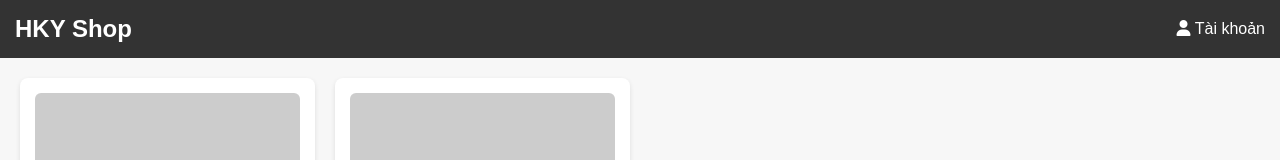
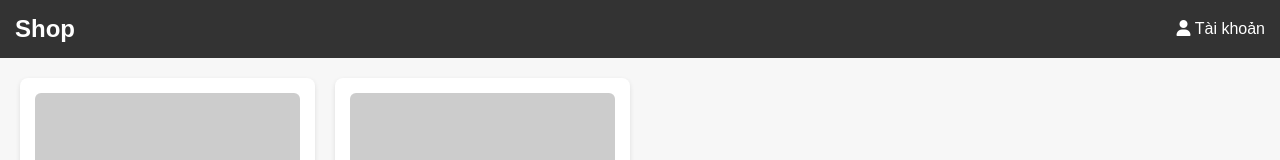
Before and after one commit to hakimyhhdieukhaccat/shop-vat-lieu, a plain HTML site: page index.html in a window 1280 px wide. Shown: the top 160 px of the page. Drawn offline with Linux system fonts and the light colour scheme; placeholder pictures from the web are drawn by us.

Commit message:
Update index.html

```diff
--- a/index.html
+++ b/index.html
@@ -83,7 +83,7 @@
 </head>
 <body>
   <header>
-    <h1>HKY Shop</h1>
+    <h1>Shop </h1>
     <div class="account-btn" onclick="alert('Tính năng tài khoản đang được phát triển.')">
       <i class="fas fa-user"></i> Tài khoản
     </div>
```
